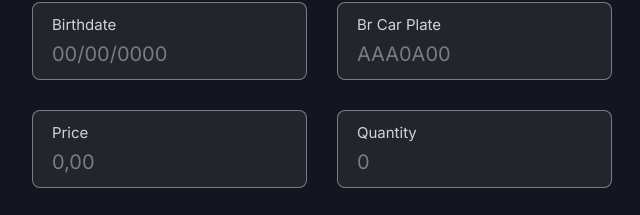
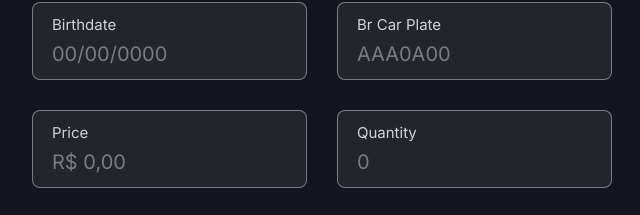
Before and after one commit to marcelo-ribeiro/smask, a plain HTML site: page docs/index.html in a window 1280 px wide. Shown: the part 387-602 px from the top of the page, 318-958 px from the left. Drawn offline with Linux system fonts and the light colour scheme.

Commit message:
Fix import

```diff
--- a/docs/index.html
+++ b/docs/index.html
@@ -73,6 +73,6 @@
   </section>
 </main>
 
-<script type="module" src="smask.js"></script>
+<script type="module" src="index.js"></script>
 </body>
 </html>
--- a/docs/index.js
+++ b/docs/index.js
@@ -1,4 +1,4 @@
-import {currency, decimal, mask, maskInput, unmask} from "smask.js";
+import {currency, decimal, mask, maskInput, unmask} from "./smask.js";
 
 const cpf = mask("12345678909", "ddd.ddd.ddd-dd");
 console.log("CPF: ", cpf);
```
